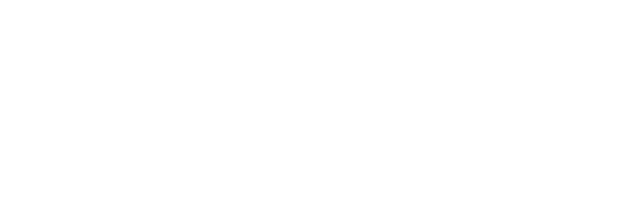
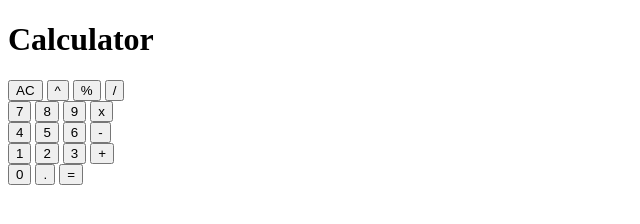
Before and after one commit to znajman/calculator, a plain HTML site: page index.html in a window 1280 px wide. Shown: the whole page, without its empty margins (0-640 px from the left). Drawn offline with Linux system fonts and the light colour scheme.

Commit message:
Implement initial layout

```diff
--- a/index.html
+++ b/index.html
@@ -7,6 +7,39 @@
     <title>Calculator</title>
 </head>
 <body>
+    <h1>Calculator</h1>
+    <div class="result"></div>
+    <div class="buttons">
+        <div>
+            <button class="delete">AC</button>
+            <button class="operator">^</button>
+            <button class="operator">%</button>
+            <button class="operator">/</button>
+        </div>
+        <div>
+            <button class="digit">7</button>
+            <button class="digit">8</button>
+            <button class="digit">9</button>
+            <button class="operator">x</button>
+        </div>
+        <div>
+            <button class="digit">4</button>
+            <button class="digit">5</button>
+            <button class="digit">6</button>
+            <button class="operator">-</button>
+        </div>
+        <div>
+            <button class="digit">1</button>
+            <button class="digit">2</button>
+            <button class="digit">3</button>
+            <button class="operator">+</button>
+        </div>
+        <div>
+            <button class="digit">0</button>
+            <button class="decimal">.</button>
+            <button class="equal">=</button>
+        </div>
+    </div>
 
 </body>
 </html>
```
